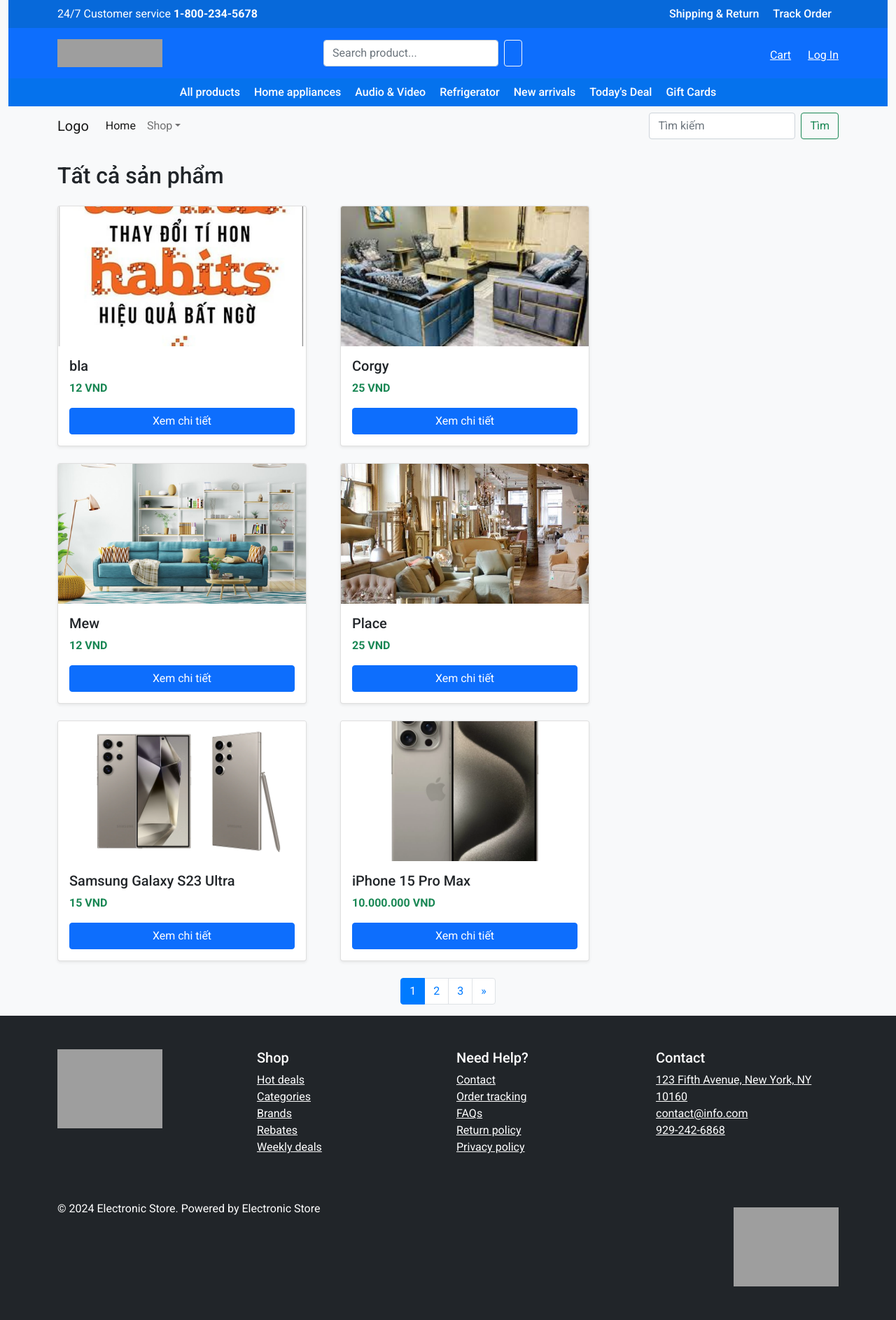
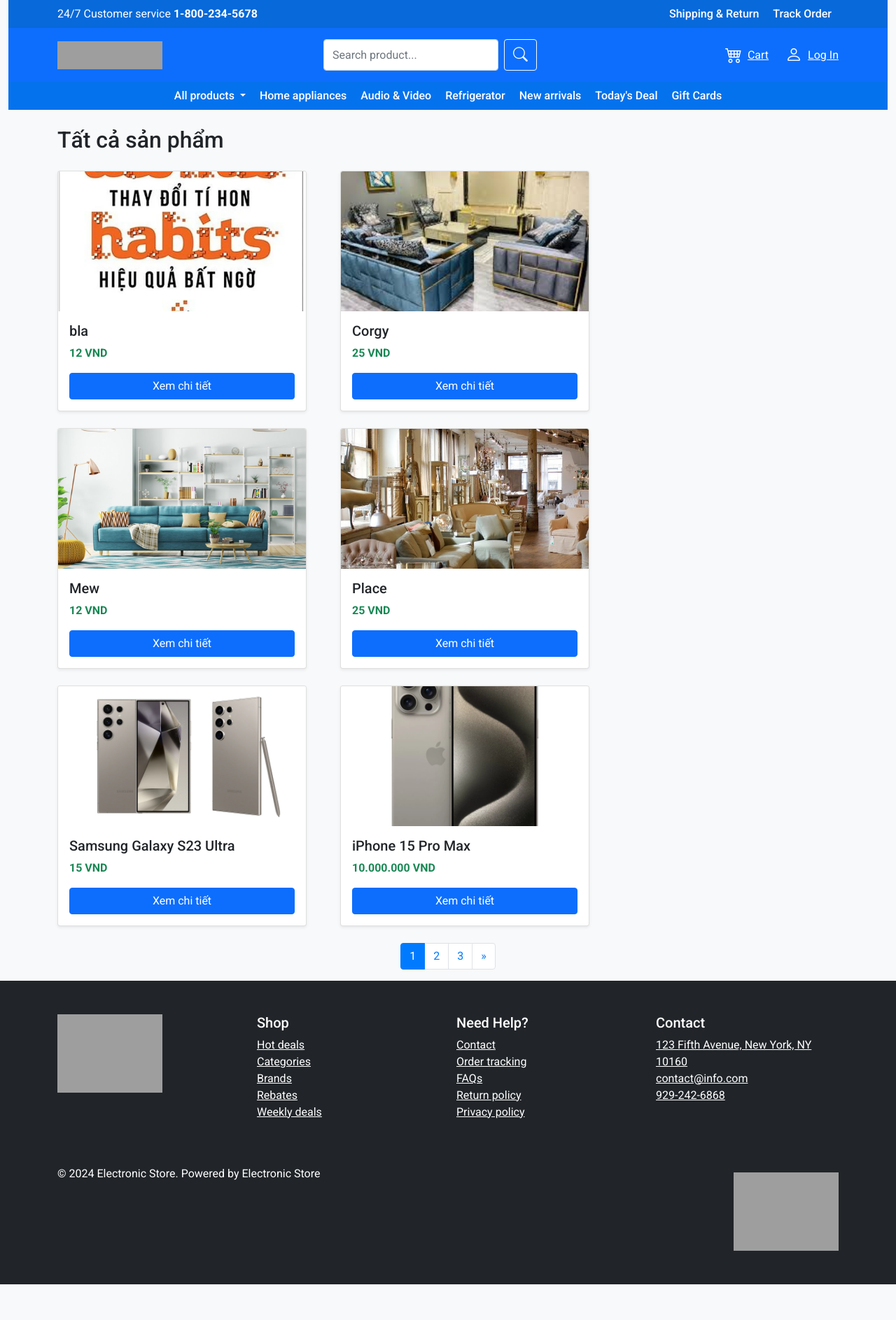
Before and after one commit to quandang08/PHP, a PHP site: page /danhsachsanpham.php in a window 1280 px wide. Shown: the whole page at 70% size. After the commit the page ends 1836 px from the top, so only its background shows below. Run offline with PHP 8.4, Linux system fonts and the light colour scheme; data comes from the database, SQL or seed files in the repository; grey boxes are pictures that could not be loaded.

Commit message:
Update Header

```diff
--- a/danhsachsanpham.php
+++ b/danhsachsanpham.php
@@ -47,6 +47,7 @@
     <meta name="viewport" content="width=device-width, initial-scale=1.0">
     <title>Danh sách sản phẩm</title>
     <link href="https://cdn.jsdelivr.net/npm/bootstrap@5.0.2/dist/css/bootstrap.min.css" rel="stylesheet">
+    <link href="https://cdn.jsdelivr.net/npm/bootstrap-icons/font/bootstrap-icons.css" rel="stylesheet">
     <link rel="stylesheet" href="/public/style.css">
 </head>
 <style>
@@ -73,6 +74,7 @@
 
 <body>
     <div class="container-fluid">
+        <!-- Header -->
         <!-- Header Wrapper -->
         <header id="main-header">
             <!-- Above Header -->
@@ -112,7 +114,7 @@
                         <!-- Search Section -->
                         <div class="col-md-4 text-center">
                             <form role="search" method="get" class="d-flex">
-                                <input type="search" class="form-control me-2" placeholder="Search product..." name="s">
+                                <input type="search" class="form-control me-2" placeholder="Search product..." name="keyword" value="<?= htmlspecialchars($keyword ?? ''); ?>">
                                 <button type="submit" class="btn btn-outline-light">
                                     <i class="bi bi-search"></i>
                                 </button>
@@ -122,14 +124,14 @@
                         <div class="col-md-4 text-end">
                             <div class="d-inline-flex align-items-center">
                                 <!-- Cart -->
-                                <a href="/cart" class="text-white me-3 d-flex align-items-center">
-                                    <i class="bi bi-cart4 fs-5"></i>
-                                    <span class="ms-2">Cart</span>
+                                <a href="/cart" class="text-white me-4 d-flex align-items-center">
+                                    <i class="bi bi-cart4 fs-4 me-2"></i> <!-- Tăng size icon và thêm khoảng cách -->
+                                    <span class="d-none d-sm-inline">Cart</span> <!-- Chỉ hiển thị chữ "Cart" trên màn hình lớn hơn -->
                                 </a>
                                 <!-- Login -->
                                 <a href="/login" class="text-white d-flex align-items-center">
-                                    <i class="bi bi-person fs-5"></i>
-                                    <span class="ms-2">Log In</span>
+                                    <i class="bi bi-person fs-4 me-2"></i> <!-- Tăng size icon và thêm khoảng cách -->
+                                    <span class="d-none d-sm-inline">Log In</span> <!-- Chỉ hiển thị chữ "Log In" trên màn hình lớn hơn -->
                                 </a>
                             </div>
                         </div>
@@ -141,11 +143,18 @@
             <nav class="below-header bg-primary py-2">
                 <div class="container d-flex justify-content-center">
                     <ul class="nav">
-                        <li class="nav-item">
-                            <a href="#" class="nav-link text-white">All products</a>
+                        <li class="nav-item dropdown">
+                            <a href="#" class="nav-link dropdown-toggle text-white" id="navbarDropdownAllProducts" role="button" data-bs-toggle="dropdown" aria-expanded="false">
+                                All products
+                            </a>
+                            <ul class="dropdown-menu">
+                                <?php foreach ($categories as $category): ?>
+                                    <li><a class="dropdown-item" href="?category_id=<?= $category['id']; ?>"><?= htmlspecialchars($category['name']); ?></a></li>
+                                <?php endforeach; ?>
+                            </ul>
                         </li>
                         <li class="nav-item">
-                            <a href="#" class="nav-link text-white">Home appliances</a>
+                            <a href="danhsachsanpham.php" class="nav-link text-white">Home appliances</a>
                         </li>
                         <li class="nav-item">
                             <a href="#" class="nav-link text-white">Audio & Video</a>
@@ -166,33 +175,7 @@
                 </div>
             </nav>
         </header>
-
-
-        <nav class="navbar navbar-expand-lg navbar-light bg-light">
-            <div class="container">
-                <a class="navbar-brand" href="#">Logo</a>
-                <button class="navbar-toggler" type="button" data-bs-toggle="collapse" data-bs-target="#navbarNav" aria-controls="navbarNav" aria-expanded="false" aria-label="Toggle navigation">
-                    <span class="navbar-toggler-icon"></span>
-                </button>
-                <div class="collapse navbar-collapse" id="navbarNav">
-                    <ul class="navbar-nav me-auto mb-2 mb-lg-0">
-                        <li class="nav-item"><a class="nav-link active" href="danhsachsanpham.php">Home</a></li>
-                        <li class="nav-item dropdown">
-                            <a class="nav-link dropdown-toggle" href="#" id="navbarDropdown" role="button" data-bs-toggle="dropdown">Shop</a>
-                            <ul class="dropdown-menu">
-                                <?php foreach ($categories as $category): ?>
-                                    <li><a class="dropdown-item" href="?category_id=<?= $category['id']; ?>"><?= htmlspecialchars($category['name']); ?></a></li>
-                                <?php endforeach; ?>
-                            </ul>
-                        </li>
-                    </ul>
-                    <form class="d-flex" method="GET">
-                        <input class="form-control me-2" type="search" name="keyword" placeholder="Tìm kiếm" value="<?= htmlspecialchars($keyword ?? ''); ?>">
-                        <button class="btn btn-outline-success" type="submit">Tìm</button>
-                    </form>
-                </div>
-            </div>
-        </nav>
+        <!-- End Header  -->
 
         <div class="container mt-4">
             <?php if ($category_id): ?>
--- a/public/style.css
+++ b/public/style.css
@@ -63,6 +63,39 @@
     background-color: #0769DA;
     padding: 20px 0;
 }
+
+/* Tùy chỉnh icon và khoảng cách */
+.bi {
+    font-size: 1.3rem; /* Đặt kích thước icon cho đẹp */
+}
+
+/* Chỉnh sửa độ rộng của các phần tử */
+.text-end {
+    text-align: right;
+}
+
+/* Thêm hiệu ứng hover cho các liên kết */
+a:hover {
+    text-decoration: none; /* Loại bỏ gạch chân khi hover */
+    color: #ffcc00; /* Thêm màu sắc khi hover */
+}
+
+/* Đảm bảo chữ "Cart" và "Log In" chỉ hiển thị trên màn hình lớn */
+.d-none.d-sm-inline {
+    display: inline-block;
+}
+
+/* Khi ở màn hình nhỏ hơn, chỉ hiển thị icon */
+@media (max-width: 576px) {
+    .d-none.d-sm-inline {
+        display: none;
+    }
+}
+
+
+
+
+
 
 /* Custom Footer Styling */
 .custom-footer {
```
